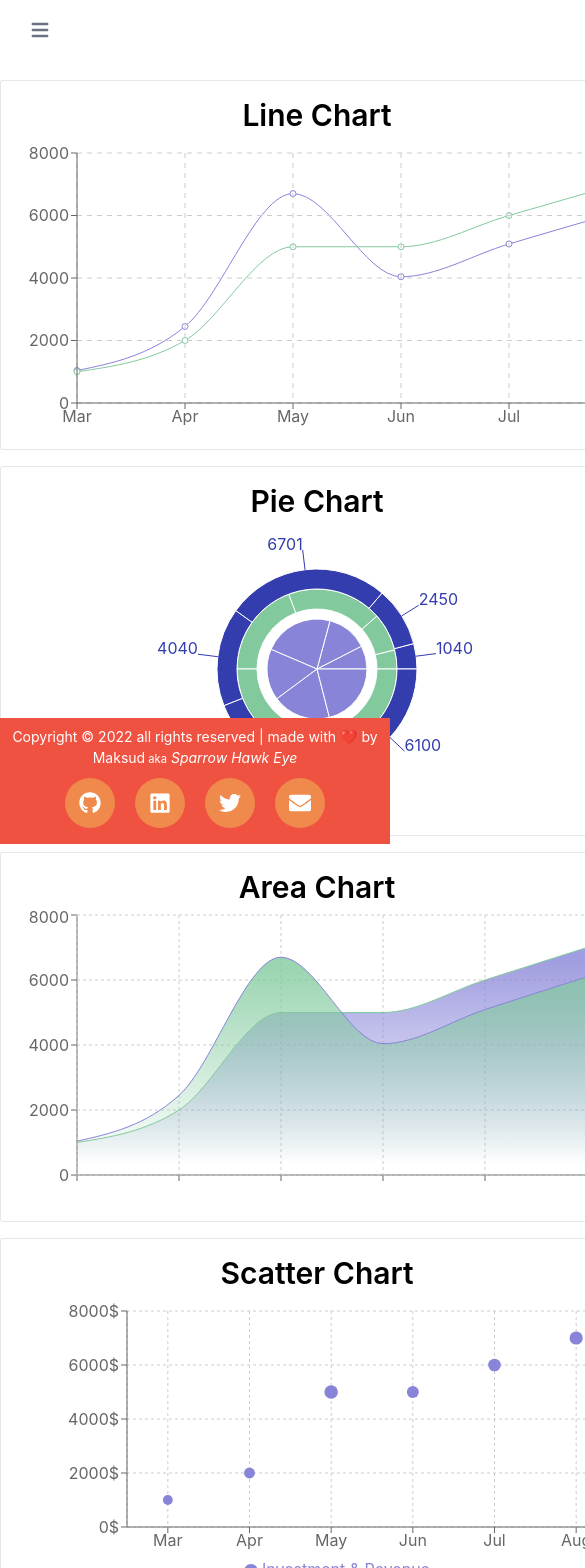
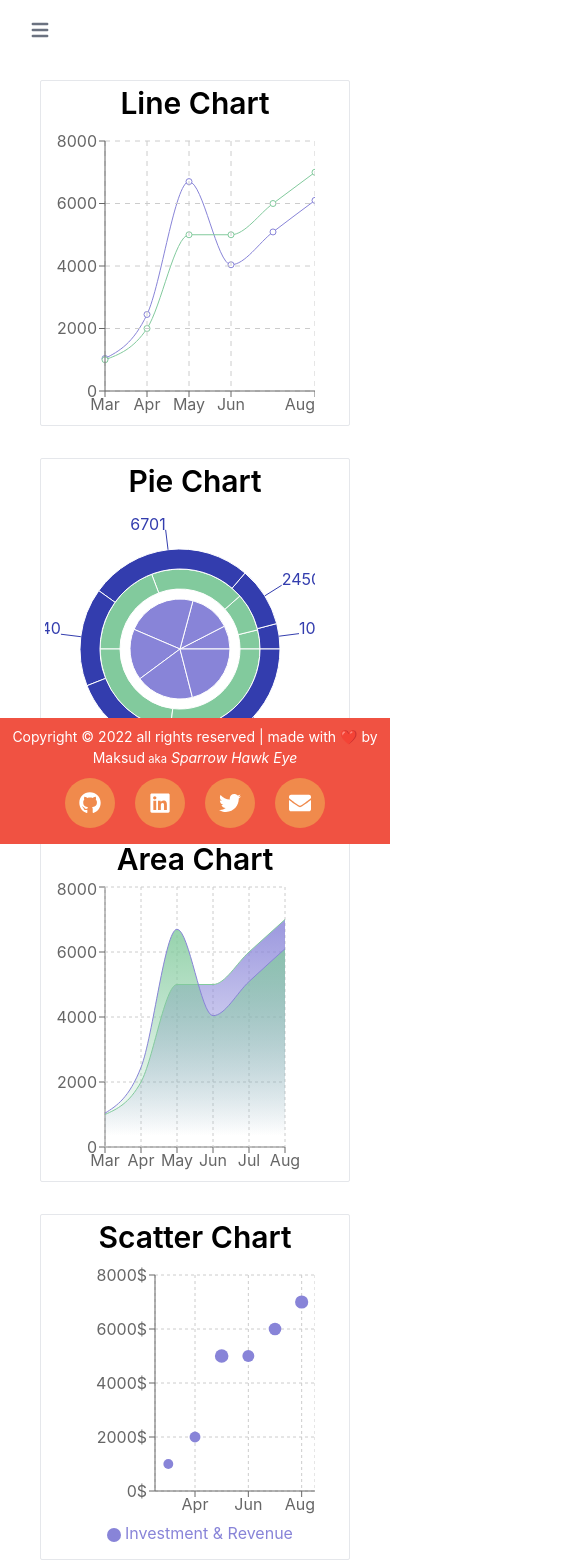
Before and after one commit to SparrowHawkEye/Book_Review, a React (Create React App) app: page /dashboard in a window 390 px wide. Shown: the top 1568 px of the page, 585 px wide, since content can reach past the window. Built offline with nearby package versions, Linux system fonts and the light colour scheme.

Commit message:
charts responsive added

```diff
--- a/package.json
+++ b/package.json
@@ -7,8 +7,8 @@
     "@testing-library/react": "^12.1.4",
     "@testing-library/user-event": "^13.5.0",
     "flowbite": "^1.4.1",
-    "react": "^18.0.0",
-    "react-dom": "^18.0.0",
+    "react": "^17.0.2",
+    "react-dom": "^17.0.2",
     "react-icons": "^4.3.1",
     "react-router-dom": "^6.3.0",
     "react-scripts": "5.0.0",
--- a/src/components/Dashboard/Dashboard.js
+++ b/src/components/Dashboard/Dashboard.js
@@ -15,19 +15,21 @@ import {
   Scatter,
   AreaChart,
   Area,
+  ResponsiveContainer,
 } from "recharts";
 
 const Dashboard = () => {
   const [datas] = useDatas();
   return (
-    <div className="mb-32 grid grid-cols-1 xl:grid-cols-2 justify-center">
+    <div className="mb-32 grid mx-10 gap-4 grid-cols-1 md:grid-cols-2 justify-center">
       {/* <h1> This is Dashboard to show React Recharts {datas.length}</h1> */}
       {/* Line Chart */}
-      <div className="mx-auto p-4 mb-4 border rounded-sm">
+      <div className="p-1 mb-4 border rounded-sm">
       <h1 className="text-3xl font-semibold">Line Chart</h1>
+      <ResponsiveContainer width="90%" height={300}>
       <LineChart
-        width={600}
-        height={300}
+        /* width={600}
+        height={300} */
         data={datas}
         margin={{ top: 20, right: 0, bottom: 0, left: 0 }}
       >
@@ -38,11 +40,14 @@ const Dashboard = () => {
         <YAxis />
         <Tooltip />
       </LineChart>
+      </ResponsiveContainer>
       </div>
       {/* Pie chart */}
-      <div className="mx-auto p-4 mb-4  border rounded-sm">
+      <div className=" p-1 mb-4  border rounded-sm">
       <h1 className="text-3xl font-semibold">Pie Chart</h1>
-      <PieChart width={600} height={300}>
+      <ResponsiveContainer width="90%" height={300}>
+      {/* width={600} height={300} */}
+      <PieChart>
         <Pie
           data={datas}
           dataKey="sell"
@@ -75,13 +80,15 @@ const Dashboard = () => {
         />
         <Tooltip />
       </PieChart>
+      </ResponsiveContainer>
       </div>
       {/* Area Chart */}
-      <div className="mx-auto p-4 mb-4  border rounded-sm">
+      <div className="p-1 mb-4  border rounded-sm">
       <h1 className="text-3xl font-semibold">Area Chart</h1>
+      <ResponsiveContainer width="90%" height={300}>
       <AreaChart
-        width={600}
-        height={300}
+        /* width={600}
+        height={300} */
         data={datas}
         margin={{ top: 10, right: 30, left: 0, bottom: 0 }}
       >
@@ -95,7 +102,7 @@ const Dashboard = () => {
             <stop offset="95%" stopColor="#82ca9d" stopOpacity={0} />
           </linearGradient>
         </defs>
-        <XAxis dataKey="name" />
+        <XAxis dataKey="month" />
         <YAxis />
         <CartesianGrid strokeDasharray="3 3" />
         <Tooltip />
@@ -114,12 +121,14 @@ const Dashboard = () => {
           fill="url(#colorPv)"
         />
       </AreaChart>
+      </ResponsiveContainer>
       </div>
-      <div className="mx-auto p-4 mb-4  border rounded-sm">
+      <div className="p-1 mb-4  border rounded-sm">
       <h1 className="text-3xl font-semibold">Scatter Chart</h1>
+      <ResponsiveContainer width="90%" height={300}>
       <ScatterChart
-        width={600}
-        height={300}
+        /* width={600}
+        height={300} */
         margin={{ top: 20, right: 0, bottom: 10, left: 50 }}
       >
         <CartesianGrid strokeDasharray="3 3" />
@@ -131,6 +140,7 @@ const Dashboard = () => {
         <Scatter name="Investment & Revenue" data={datas} fill="#8884d8" />
         {/* <Scatter name="B school" data={datas} fill="#82ca9d" /> */}
       </ScatterChart>
+      </ResponsiveContainer>
       </div>
     </div>
   );
--- a/src/components/Reviews/Reviews.js
+++ b/src/components/Reviews/Reviews.js
@@ -7,6 +7,7 @@ const Reviews = () => {
   console.log(reviews);
   return (
     <div className='mb-32 '>
+      <h1 className="text-2xl my-5 w-[65%] mx-auto border-y-4 leading-relaxed font-bold text-red-500">Customer's Review</h1>
       {reviews.map(review => <Review review={review} key={review.id}></Review>)}
     </div>
   );
--- a/src/index.js
+++ b/src/index.js
@@ -1,19 +1,18 @@
-import React from 'react';
-import ReactDOM from 'react-dom/client';
-import reportWebVitals from './reportWebVitals';
-import { BrowserRouter } from 'react-router-dom';
-import App from './App';
-import './index.css';
-import 'flowbite';
+import React from "react";
+import ReactDOM from "react-dom";
+import reportWebVitals from "./reportWebVitals";
+import { BrowserRouter } from "react-router-dom";
+import App from "./App";
+import "./index.css";
+import "flowbite";
 
-const root = ReactDOM.createRoot(document.getElementById('root'));
-
-root.render(
-  <BrowserRouter>
+ReactDOM.render(
   <React.StrictMode>
-    <App />
-  </React.StrictMode>
-  </BrowserRouter>
+    <BrowserRouter>
+      <App />
+    </BrowserRouter>
+  </React.StrictMode>,
+  document.getElementById("root")
 );
 
 // If you want to start measuring performance in your app, pass a function
```
Also changed, not shown: 1 other file (tests, documents, lock files or other folders).
